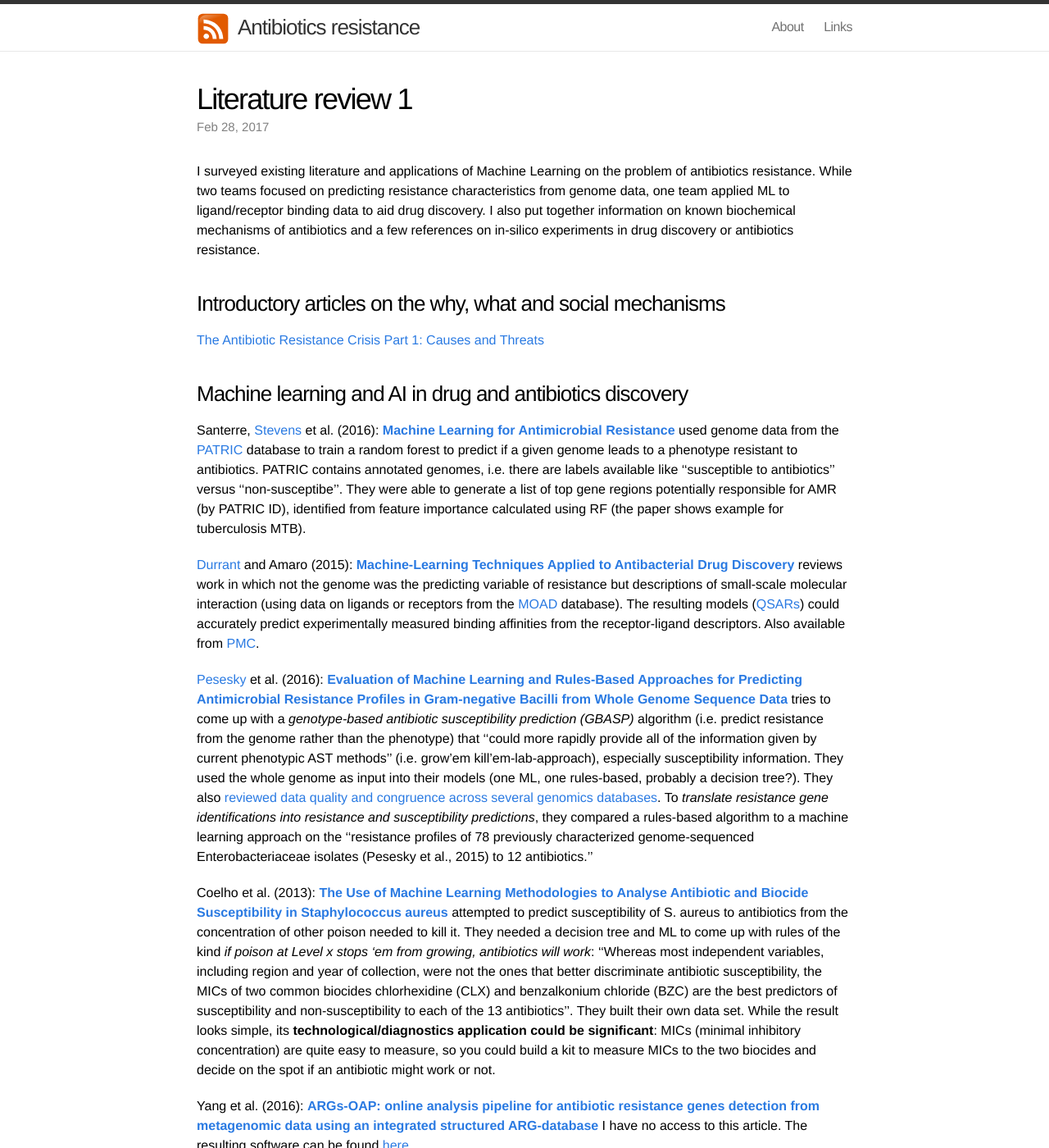
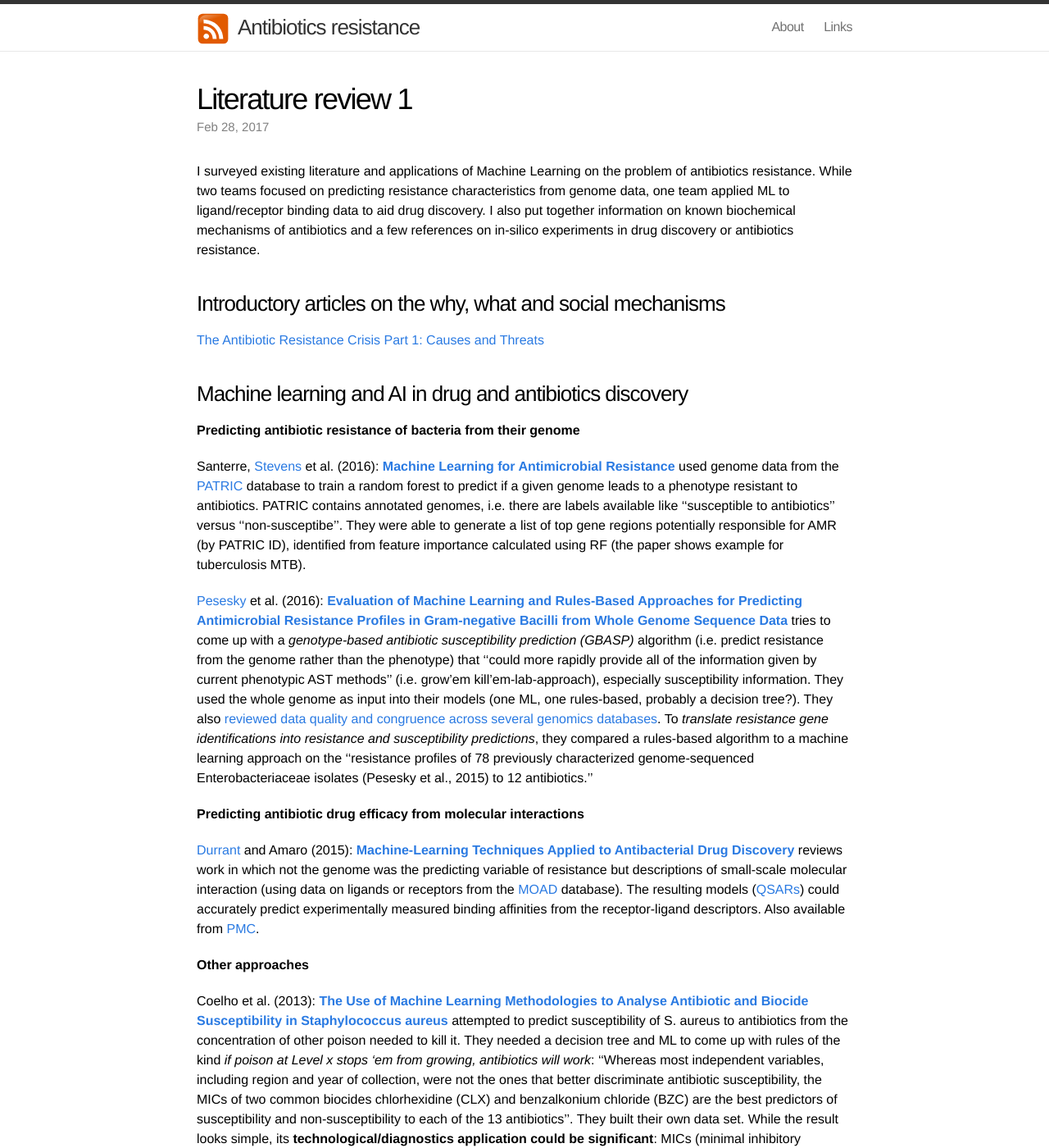
Before and after one commit to simatai/simatai.github.io, a Jekyll site: the page built from _posts/2017-02-28-literature-review.md, in a window 1280 px wide and 1400 px high. Shown: the whole window at 82% size. Built offline with Jekyll 4.4.1, drawn with Linux system fonts in a browser that asks for light colours.

Commit message:
Update 2017-02-28-literature-review.md

```diff
--- a/_posts/2017-02-28-literature-review.md
+++ b/_posts/2017-02-28-literature-review.md
@@ -14,12 +14,18 @@ I surveyed existing literature and applications of Machine Learning on the probl
 
 ### Machine learning and AI in drug and antibiotics discovery
 
+**Predicting antibiotic resistance of bacteria from their genome**
+
 Santerre, [Stevens](https://www.anl.gov/contributors/rick-stevens) et al. (2016): **[Machine Learning for Antimicrobial Resistance](https://arxiv.org/pdf/1607.01224.pdf)** used genome data from the [PATRIC](https://www.patricbrc.org) database to train a random forest to predict if a given genome leads to a phenotype resistant to antibiotics. PATRIC contains annotated genomes, i.e. there are labels available like ''susceptible to antibiotics'' versus ''non-susceptibe''. They were able to generate a list of top gene regions potentially responsible for AMR (by PATRIC ID), identified from feature importance calculated using RF (the paper shows example for tuberculosis MTB).
+
+[Pesesky](http://www.dantaslab.org/people/) et al. (2016): **[Evaluation of Machine Learning and Rules-Based Approaches for Predicting Antimicrobial Resistance Profiles in Gram-negative Bacilli from Whole Genome Sequence Data](https://doi.org/10.3389/fmicb.2016.01887)**
+tries to come up with a *genotype-based antibiotic susceptibility prediction (GBASP)* algorithm (i.e. predict resistance from the genome rather than the phenotype) that ''could more rapidly provide all of the information given by current phenotypic AST methods'' (i.e. grow'em kill'em-lab-approach), especially susceptibility information. They used the whole genome as input into their models (one ML, one rules-based, probably a decision tree?). They also [reviewed data quality and congruence across several genomics databases](https://simatai.github.io/2017/02/27/existing-datasources/). To *translate resistance gene identifications into resistance and susceptibility predictions*, they compared a rules-based algorithm to a machine learning approach on the ''resistance profiles of 78 previously characterized genome-sequenced Enterobacteriaceae isolates (Pesesky et al., 2015) to 12 antibiotics.''
+
+**Predicting antibiotic drug efficacy from molecular interactions**
 
 [Durrant](https://amarolab.ucsd.edu/~jdurrant/) and Amaro (2015): **[Machine-Learning Techniques Applied to Antibacterial Drug Discovery](https://doi.org/10.1111/cbdd.12423)** reviews work in which not the genome was the predicting variable of resistance but descriptions of small-scale molecular interaction (using data on ligands or receptors from the [MOAD](https://simatai.github.io/2017/02/27/existing-datasources/) database). The resulting models ([QSARs](https://en.wikipedia.org/wiki/Quantitative_structure–activity_relationship)) could accurately predict experimentally measured binding affinities from the receptor-ligand descriptors. Also available from [PMC](https://www.ncbi.nlm.nih.gov/pmc/articles/PMC4273861/).
 
-[Pesesky](http://www.dantaslab.org/people/) et al. (2016): **[Evaluation of Machine Learning and Rules-Based Approaches for Predicting Antimicrobial Resistance Profiles in Gram-negative Bacilli from Whole Genome Sequence Data](https://doi.org/10.3389/fmicb.2016.01887)**
-tries to come up with a *genotype-based antibiotic susceptibility prediction (GBASP)* algorithm (i.e. predict resistance from the genome rather than the phenotype) that ''could more rapidly provide all of the information given by current phenotypic AST methods'' (i.e. grow'em kill'em-lab-approach), especially susceptibility information. They used the whole genome as input into their models (one ML, one rules-based, probably a decision tree?). They also [reviewed data quality and congruence across several genomics databases](https://simatai.github.io/2017/02/27/existing-datasources/). To *translate resistance gene identifications into resistance and susceptibility predictions*, they compared a rules-based algorithm to a machine learning approach on the ''resistance profiles of 78 previously characterized genome-sequenced Enterobacteriaceae isolates (Pesesky et al., 2015) to 12 antibiotics.''
+**Other approaches**
 
 Coelho et al. (2013): **[The Use of Machine Learning Methodologies to Analyse Antibiotic and Biocide Susceptibility in Staphylococcus aureus](http://dx.doi.org/10.1371/journal.pone.0055582)** attempted to predict susceptibility of S. aureus to antibiotics from the concentration of other poison needed to kill it. They needed a decision tree and ML to come up with rules of the kind *if poison at Level x stops 'em from growing, antibiotics will work*: ''Whereas most independent variables, including region and year of collection, were not the ones that better discriminate antibiotic susceptibility, the MICs of two common biocides chlorhexidine (CLX) and benzalkonium chloride (BZC) are the best predictors of susceptibility and non-susceptibility to each of the 13 antibiotics''. They built their own data set. While the result looks simple, its **technological/diagnostics application could be significant**: MICs (minimal inhibitory concentration) are quite easy to measure, so you could build a kit to measure MICs to the two biocides and decide on the spot if an antibiotic might work or not.
 
```
